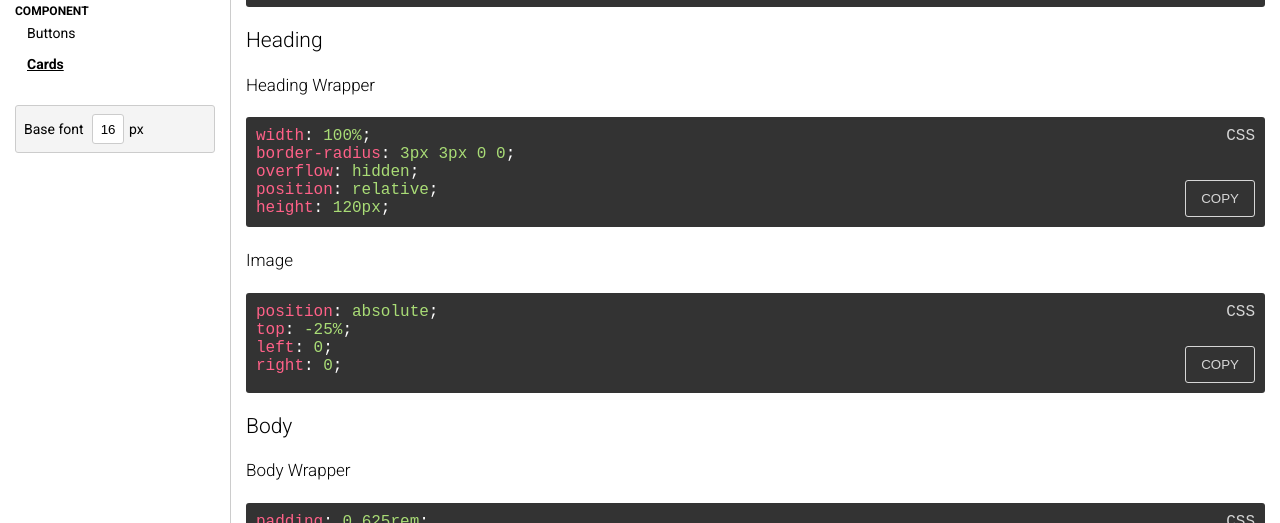
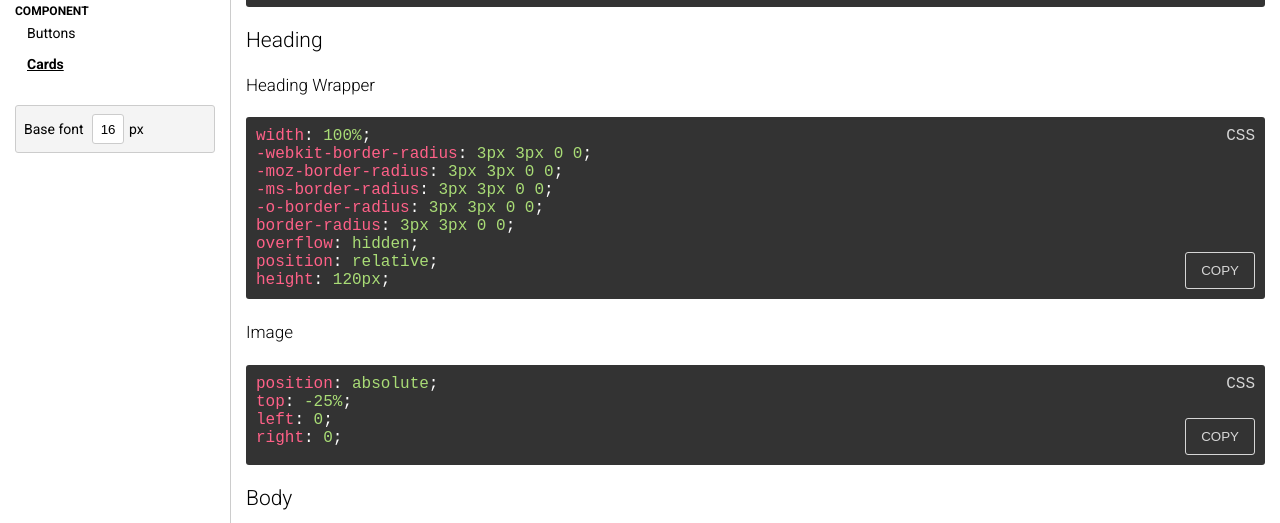
Before and after one commit to procurementleaders/pl-style-guide, a Gatsby site: page /cards in a window 1280 px wide. Shown: the part 577-1100 px from the top of the page. Built offline with nearby package versions, Linux system fonts and the light colour scheme; Gatsby itself is replaced by a stand-in of ours.

Commit message:
add css to card page

```diff
--- a/src/pages/cards.js
+++ b/src/pages/cards.js
@@ -92,10 +92,14 @@ class Cards extends Component {
 
                 <CSS>
                   {`width: 100%;
-                  border-radius: 3px 3px 0 0;
-                  overflow: hidden;
-                  position: relative;
-                  height: 120px;`}
+                    -webkit-border-radius: 3px 3px 0 0;
+                    -moz-border-radius: 3px 3px 0 0;
+                    -ms-border-radius: 3px 3px 0 0;
+                    -o-border-radius: 3px 3px 0 0;
+                    border-radius: 3px 3px 0 0;
+                    overflow: hidden;
+                    position: relative;
+                    height: 120px;`}
                 </CSS>
 
                 <H4>Image</H4>
```
Also changed, not shown: src/components/layout.css (+3 -5 lines).
